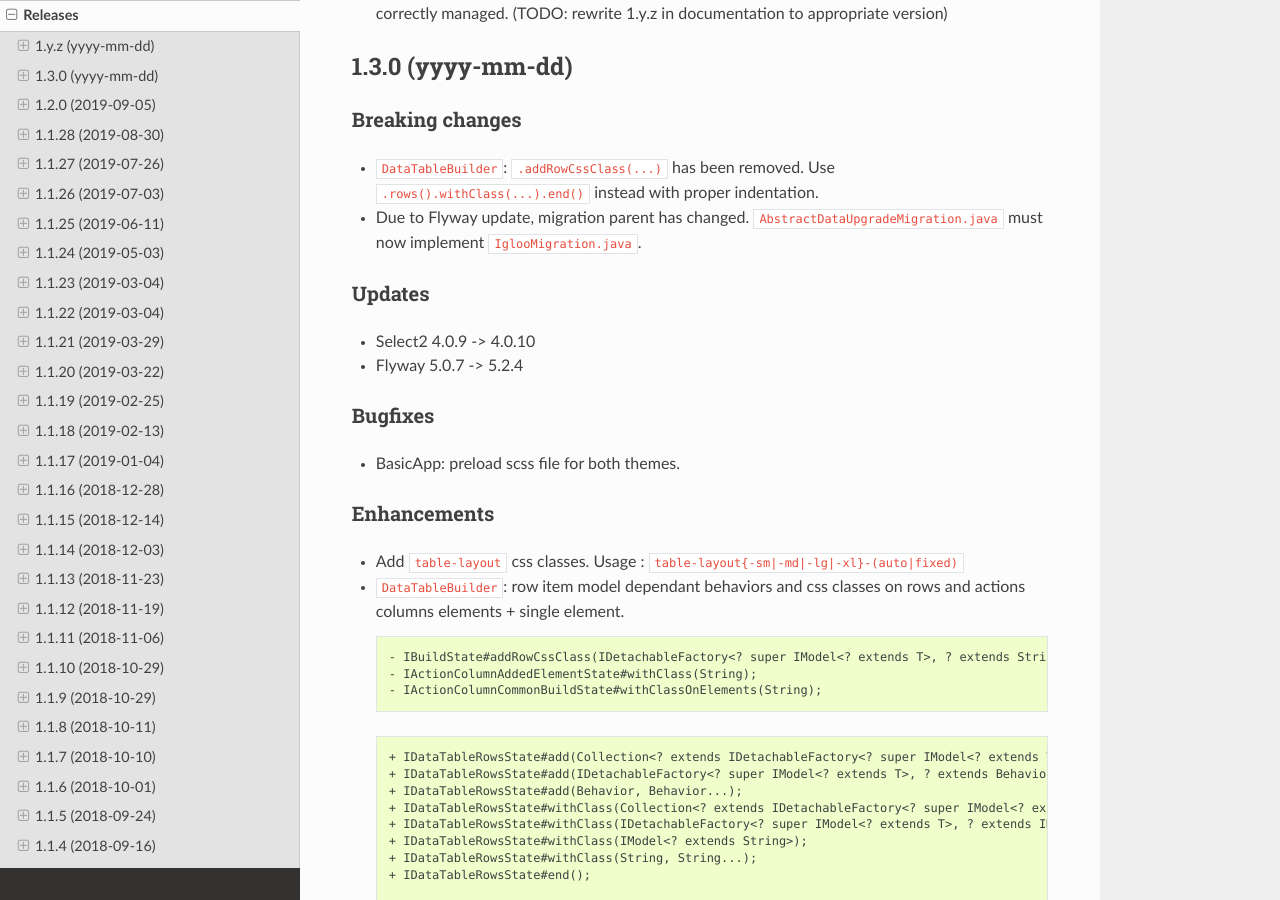
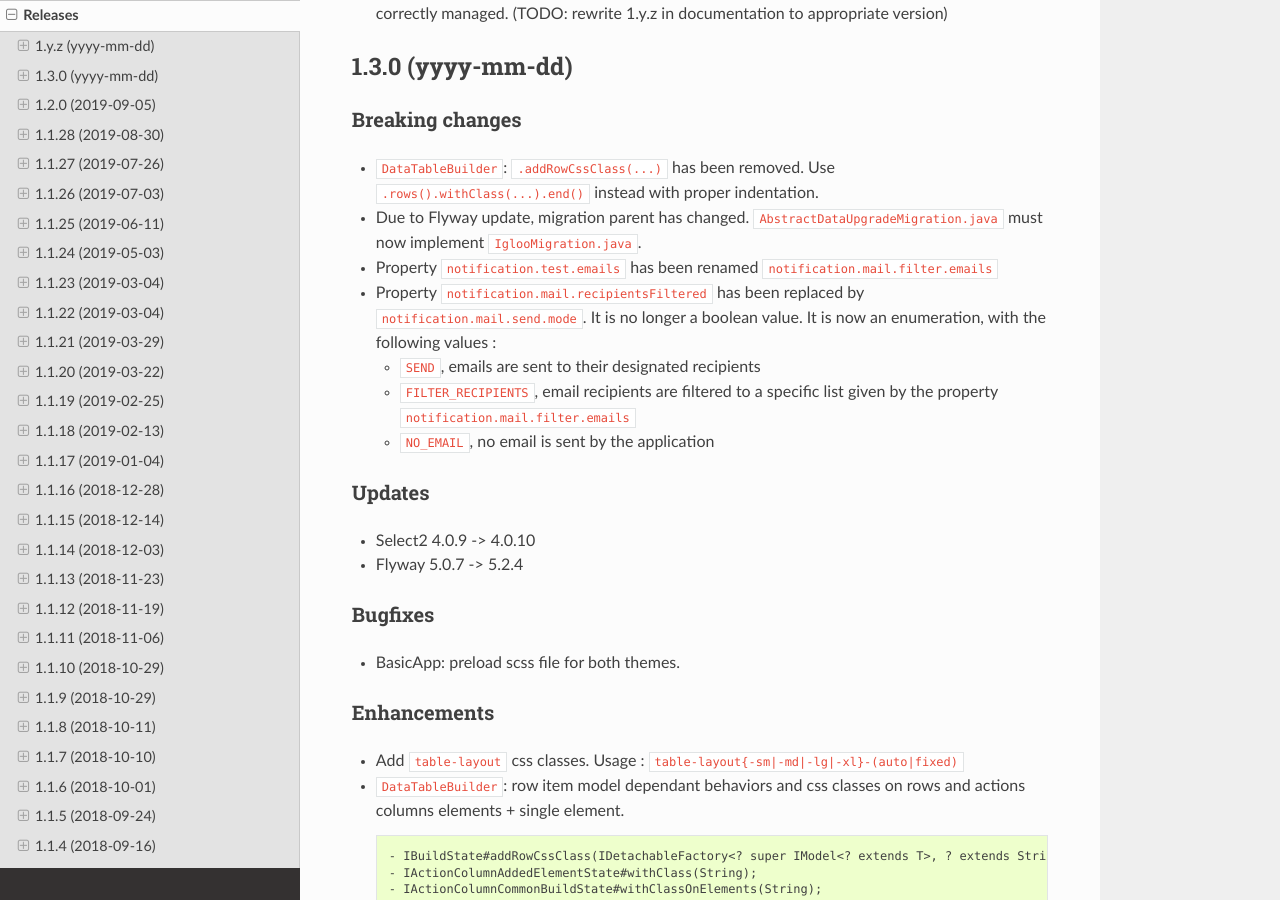
Before and after one commit to igloo-project/igloo-doc, a Sphinx documentation site: the page built from source/release-notes/releases.rst, in a window 1280 px wide and 900 px high, scrolled down 336 px. Built offline with Sphinx 7.4.7 and the Read the Docs theme 2.0.0, drawn with Linux system fonts in a browser that asks for light colours.

Commit message:
Release notes 1.3.0 : notification filtering breaking changes

```diff
--- a/source/release-notes/releases.rst
+++ b/source/release-notes/releases.rst
@@ -29,6 +29,17 @@ Breaking changes
 * Due to Flyway update, migration parent has changed.
   ``AbstractDataUpgradeMigration.java`` must now implement
   ``IglooMigration.java``.
+* Property ``notification.test.emails`` has been
+  renamed ``notification.mail.filter.emails``
+* Property ``notification.mail.recipientsFiltered`` has been
+  replaced by ``notification.mail.send.mode``. It is no longer
+  a boolean value. It is now an enumeration, with the following values :
+
+  * ``SEND``, emails are sent to their designated recipients
+  * ``FILTER_RECIPIENTS``, email recipients are filtered to a specific list given
+    by the property ``notification.mail.filter.emails``
+  * ``NO_EMAIL``, no email is sent by the application
+
 
 Updates
 *******
```
